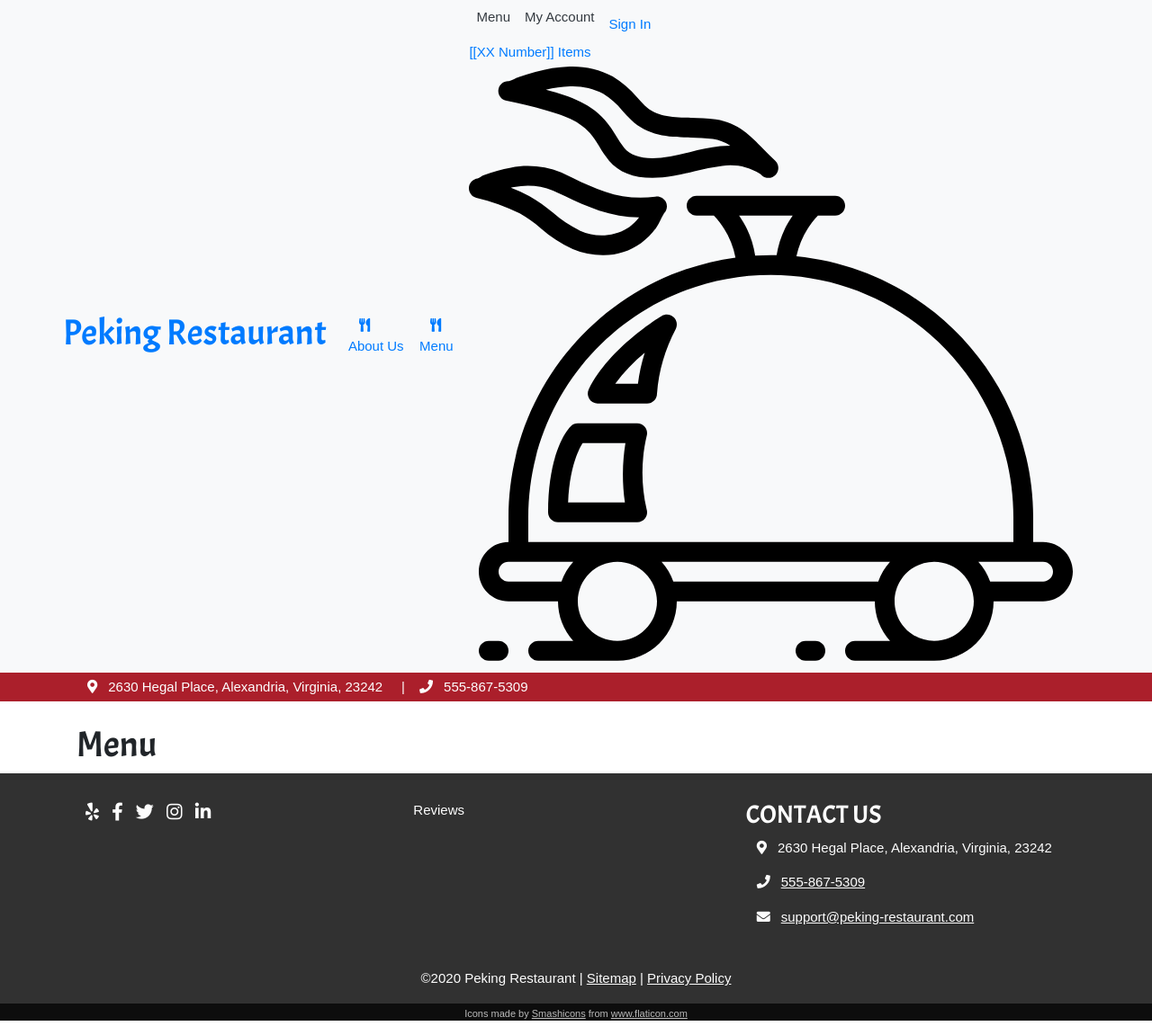
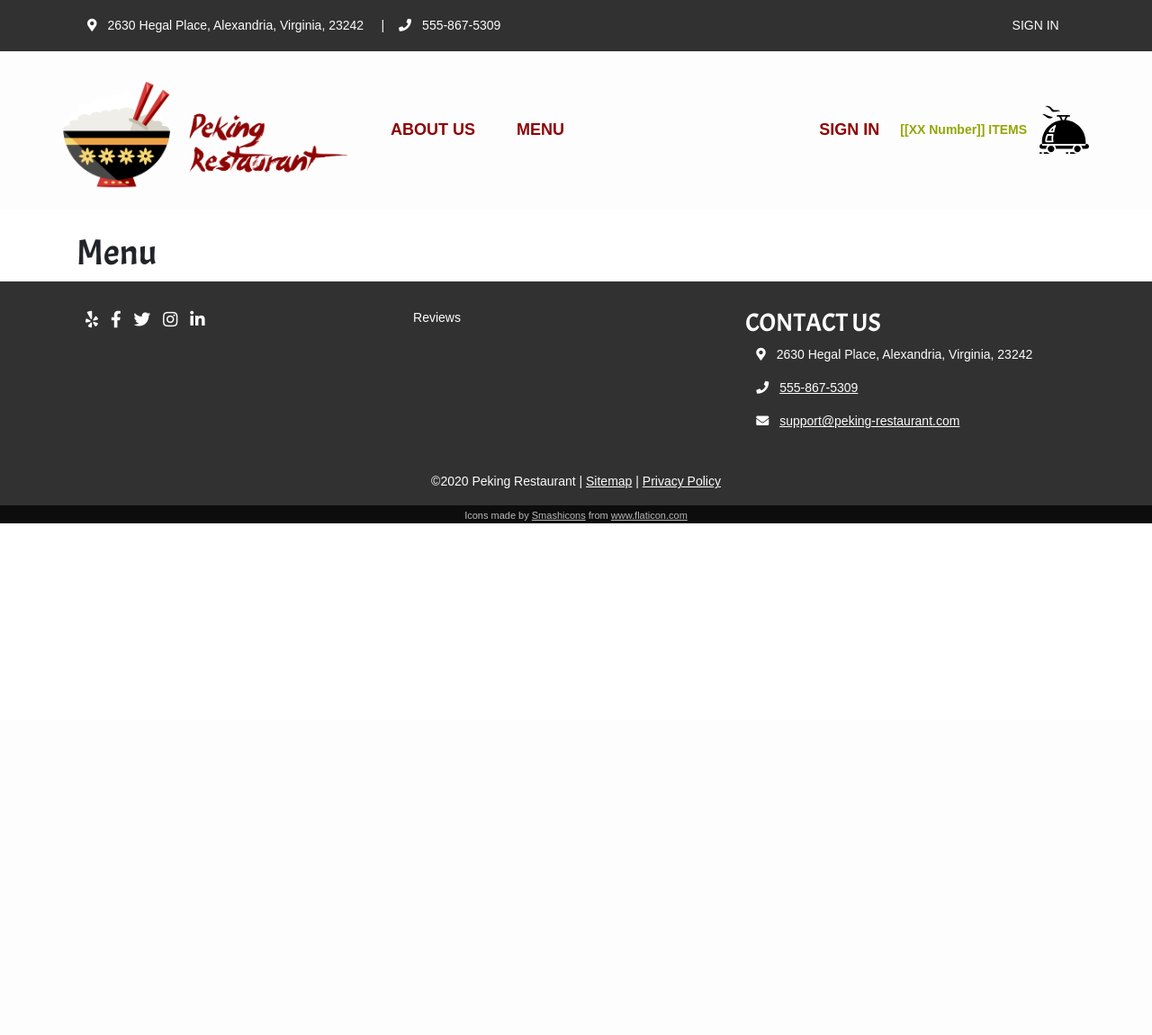
Before and after one commit to Coding-Dojo-PnA-Jan2020/brodyh_tiffanyc_group_project, a Flask app: page /menu in a window 1280 px wide. Shown: the whole page at 90% size. After the commit the page ends 582 px from the top, so only its background shows below. Run offline with Flask 2, Linux system fonts and the light colour scheme; some libraries are stand-ins or nearby versions.

Commit message:
Styles(Header/Nav): nav setup; add logo; renamed _address_banner.html to _header_banner.html, changes to styling to match nav and repositioned on layout

```diff
--- a/app/static/stylesheet/peking-restaurant-app.css
+++ b/app/static/stylesheet/peking-restaurant-app.css
@@ -7,7 +7,7 @@
 
 body {
 	font-family: Arial, Helvetica, sans-serif;
-	font-size: 15px;
+	font-size: 14px;
 	line-height: 1.5;
 }
 
@@ -30,31 +30,77 @@ h1, h2, h3 {
 }
 
 
-
-/* MAIN NAV */
-
-
-
-/* ADDRESS BANNER */
-.address-banner {
-  background-color: #AB1F2B;
+/* HEADER BANNER */
+.header-banner {
+  background-color: #313131;
   color: #fdfdfd;
-  padding: 5px;
+  padding: 10px;
 }
 
-.address-banner p{
+.header-banner p{
   margin: 0px;
 }
 
-.address-banner a{
+.header-banner a{
   color: #fdfdfd;
 }
 
+.header-banner a:hover{
+  color: #93A603;
+}
+
+.header-contact,
+.header-account{
+  display: inline-block;
+  width: 49%;
+}
+
+.header-account{
+  text-align: right;
+}
+
+
+/* PRIMARY NAV */
+.navbar {
+  background-color: #fdfdfd;
+}
+
+.logo img{
+  height: auto;
+  width: 325px;
+  margin-top: 20px;
+}
+
+.navbar li a {
+  color: #8E0404;
+  font-size: 18px;
+  font-weight: bold;
+  margin: 15px;
+}
+
+.navbar li a:hover {
+  color: #313131;
+}
+
+.cart img {
+  height: auto;
+  width: 55px;
+  margin-left: 10px;
+}
+
+.cart a{
+  color: #93A603;
+  font-weight: bold;
+}
+
+.cart a:hover{
+  text-decoration: none;
+}
 
 
 /* FOOTER */
 .footer {
-  background-color:rgb(49, 49, 49);
+  background-color:#313131;
   color: #fdfdfd;
 }
 
--- a/app/templates/_address_banner.html
+++ /dev/null
@@ -1,5 +0,0 @@
-<div class="address-banner">
-  <div class="container">
-    <p><i class="fas fa-map-marker-alt"></i>2630 Hegal Place, Alexandria, Virginia, 23242 &nbsp &nbsp | <a href="tel:555-867-5309"><i class="fas fa-phone"></i>555-867-5309</a></p>
-  </div>
-</div>
--- /dev/null
+++ b/app/templates/_header_banner.html
@@ -0,0 +1,31 @@
+<div class="header-banner">
+  <div class="container">
+    <div class="header-contact">
+      <p><i class="fas fa-map-marker-alt"></i>2630 Hegal Place, Alexandria, Virginia, 23242 &nbsp &nbsp | <a href="tel:555-867-5309"><i class="fas fa-phone"></i>555-867-5309</a></p>
+    </div>
+    <div class="header-account">
+      <ul class="navbar-nav">
+        {% if current_user is not none %}
+          <li class="nav-item dropdown">
+            <a class="nav-link dropdown-toggle" href="#" id="navbarDropdown" role="button" data-toggle="dropdown" aria-haspopup="true" aria-expanded="false">
+              <i class="fas fa-user-circle"></i>{{ current_user.first_name }} {{ current_user.last_name }}
+            </a>
+            <div class="dropdown-menu" aria-labelledby="navbarDropdown">
+              <a href="{{ url_for('users.me') }}" class="dropdown-item">
+                <i class="fas fa-list"></i>ACCOUNT</a>
+              <a href="#" class="dropdown-item">
+                <i class="fas fa-credit-card"></i>ORDERS
+              </a>
+              <div class="dropdown-divider"></div>
+              <a href="{{ url_for('sessions.destroy') }}" class="dropdown-item">
+                <i class="fas fa-sign-out-alt"></i>SIGN OUT
+              </a>
+            </div>
+          </li>
+        {% else %}
+          <li class="navbar-item"><a href="/sessions/new" class="nav-link">SIGN IN</a></li>
+        {% endif %}
+      </ul>
+    </div>
+  </div>
+</div>
--- a/app/templates/_nav.html
+++ b/app/templates/_nav.html
@@ -1,35 +1,35 @@
-<nav class="navbar navbar-expand bg-light">
+<nav class="navbar navbar-expand">
   <div class="container">
-    <a href="/" class="navbar-brand"><h1 class="logo">Peking Restaurant</h1></a>
+    <a href="/" class="navbar-brand"><h1 class="logo"><img src="{{ url_for('static', filename='assets/img/peking-logo.png') }}"></h1></a>
     <ul class="navbar-nav">
-      <li class="nav-item"><a href="{{ url_for('pages.about') }}" class="nav-link"><i class="fas fa-utensils"></i> About Us</a></li>
-      <li class="nav-item"><a href="{{ url_for('menuitems.index') }}" class="nav-link"><i class="fas fa-utensils"></i> Menu</a></li>
+      <li class="nav-item"><a href="{{ url_for('pages.about') }}" class="nav-link">ABOUT US</a></li>
+      <li class="nav-item"><a href="{{ url_for('menuitems.index') }}" class="nav-link">MENU</a></li>
     </ul>
+    {# I'd like to stick this whole section in the _header_banner.html, but don't want to mess anything up that is still in the works #}
     <ul class="nav navbar-nav ml-auto">
-      {# TODO <li clas="navbar-item"><a class="p-2 text-dark" href="/registration_login">Order Now</a></li> #}
-      <li class="navbar-item"><a class="p-2 text-dark" href="/menu">Menu</a></li>
-      <li class="navbar-item"><a class="p-2 text-dark" href="/my-account">My Account</a></li>
       {% if current_user is not none %}
         <li class="nav-item dropdown">
           <a class="nav-link dropdown-toggle" href="#" id="navbarDropdown" role="button" data-toggle="dropdown" aria-haspopup="true" aria-expanded="false">
-            <i class="fas fa-user-circle"></i> {{ current_user.first_name }} {{ current_user.last_name }}
+            <i class="fas fa-user-circle"></i>{{ current_user.first_name }} {{ current_user.last_name }}
           </a>
           <div class="dropdown-menu" aria-labelledby="navbarDropdown">
             <a href="{{ url_for('users.me') }}" class="dropdown-item">
-              <i class="fas fa-list"></i> Account</a>
+              <i class="fas fa-list"></i>ACCOUNT</a>
             <a href="#" class="dropdown-item">
-              <i class="fas fa-credit-card"></i> Orders
+              <i class="fas fa-credit-card"></i>ORDERS
             </a>
             <div class="dropdown-divider"></div>
             <a href="{{ url_for('sessions.destroy') }}" class="dropdown-item">
-              <i class="fas fa-sign-out-alt"></i> Sign out
+              <i class="fas fa-sign-out-alt"></i>SIGN OUT
             </a>
           </div>
         </li>
       {% else %}
-        <li class="navbar-item"><a href="/sessions/new" class="nav-link">Sign In</a></li>
+        <li class="navbar-item"><a href="/sessions/new" class="nav-link">SIGN IN</a></li>
       {% endif %}
-      <li class="navbar-item"><a href="/cart-checkout"> [[XX Number]] Items <img src="{{url_for('static', filename='assets/icons/order.svg')}}" alt="Shopping cart"></a></li>
     </ul>
+    {# I'd like to stick this whole section in the _header_banner.html #}
+    <!-- TODO [[XX]] should update with number of items in cart -->
+    <div class="cart"><a href="/cart-checkout"> [[XX Number]] ITEMS <img src="{{url_for('static', filename='assets/icons/order-black.svg')}}" alt="Shopping cart"></a></div>
   </div>
 </nav>
--- a/app/templates/layout.html
+++ b/app/templates/layout.html
@@ -19,11 +19,13 @@
     {# Flash Messages #}
     {% include '_flash_messages.html' %}
 
-    {# Header/Nav #}
+    {# Header Banner #}
+    {% include '_header_banner.html' %}
+
+    {# Nav #}
     {% include '_nav.html' %}
 
-    {# Address Banner #}
-    {% include '_address_banner.html' %}
+
 
     {# Main Content #}
     <main>
```
Also changed, not shown: app/static/assets/icons/order-black.svg (added), app/static/assets/icons/order-white.svg (added), app/static/assets/img/peking-logo.png (added).
